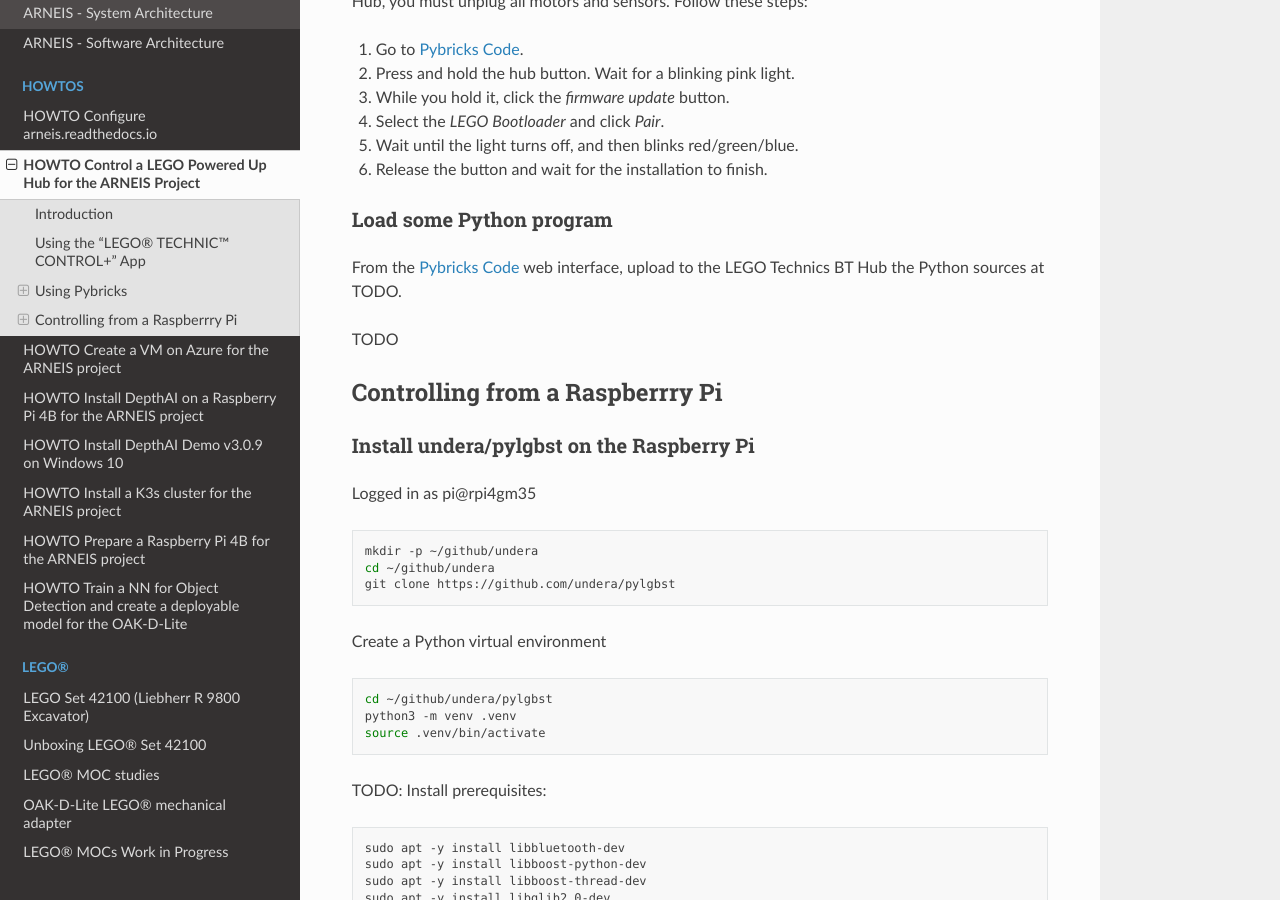
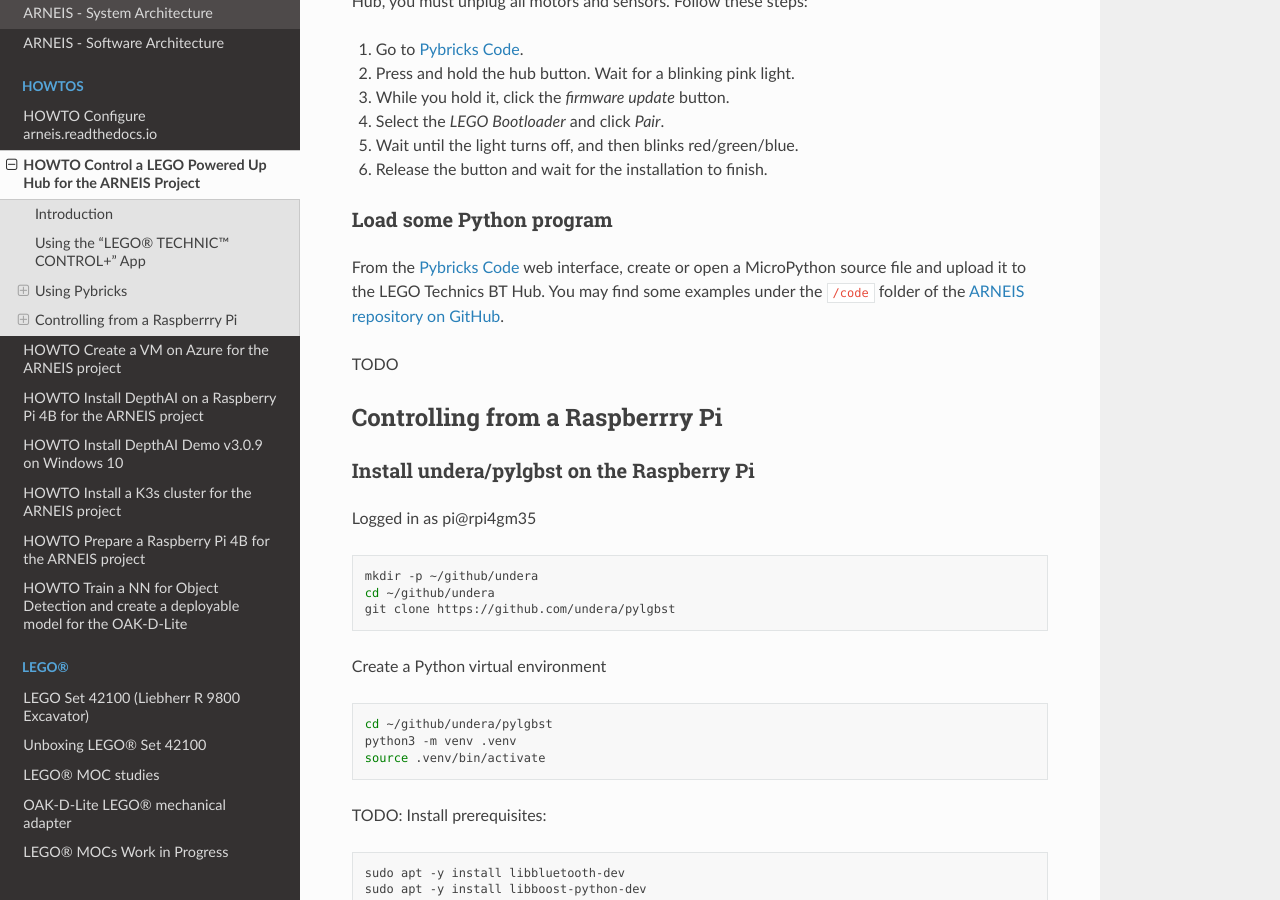
Before and after one commit to B-AROL-O/ARNEIS, a Sphinx documentation site: the page built from docs/howto/howto-control-rpi-poweredup.md, in a window 1280 px wide and 900 px high, scrolled down 881 px. Built offline with Sphinx 7.4.7 and the Read the Docs theme 2.0.0, drawn with Linux system fonts in a browser that asks for light colours.

Commit message:
Detail where to find sample MicroPython sources

```diff
--- a/docs/howto/howto-control-rpi-poweredup.md
+++ b/docs/howto/howto-control-rpi-poweredup.md
@@ -37,7 +37,7 @@
 
 ### Load some Python program
 
-From the [Pybricks Code](https://code.pybricks.com/) web interface, upload to the LEGO Technics BT Hub the Python sources at TODO.
+From the [Pybricks Code](https://code.pybricks.com/) web interface, create or open a MicroPython source file and upload it to the LEGO Technics BT Hub. You may find some examples under the `/code` folder of the [ARNEIS repository on GitHub](https://github.com/B-AROL-O/ARNEIS).
 
 TODO
 
```
